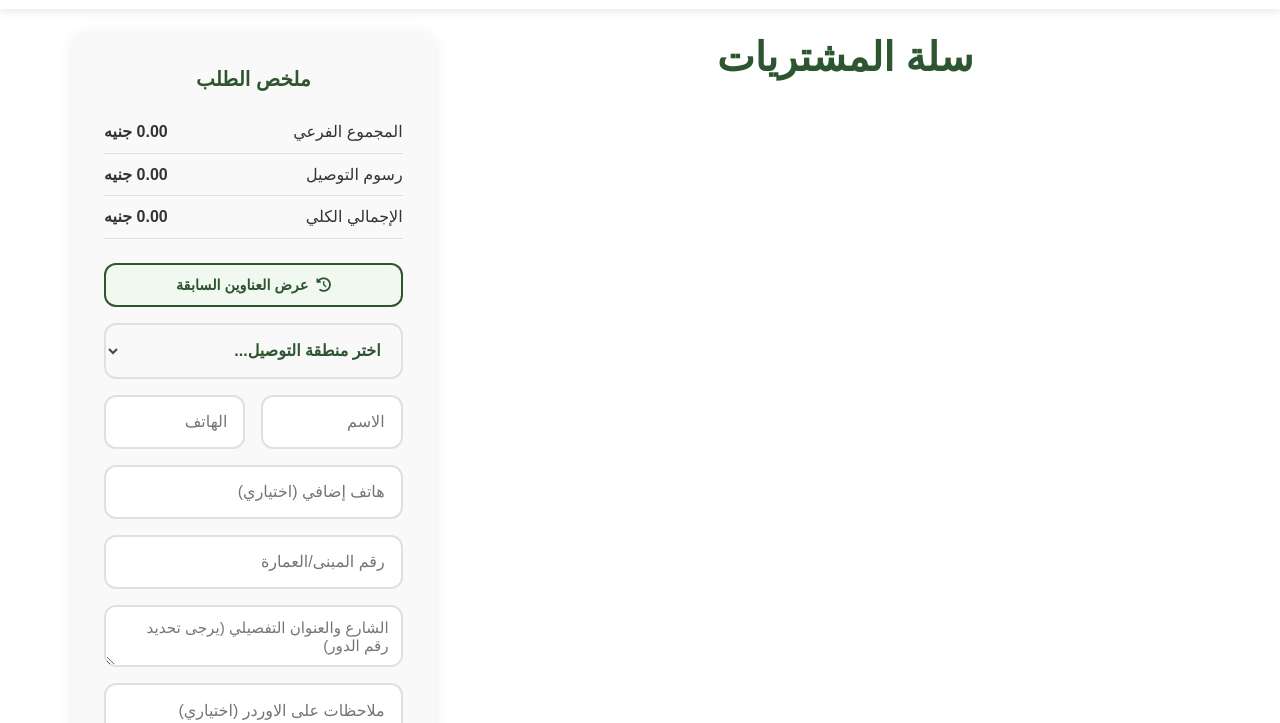
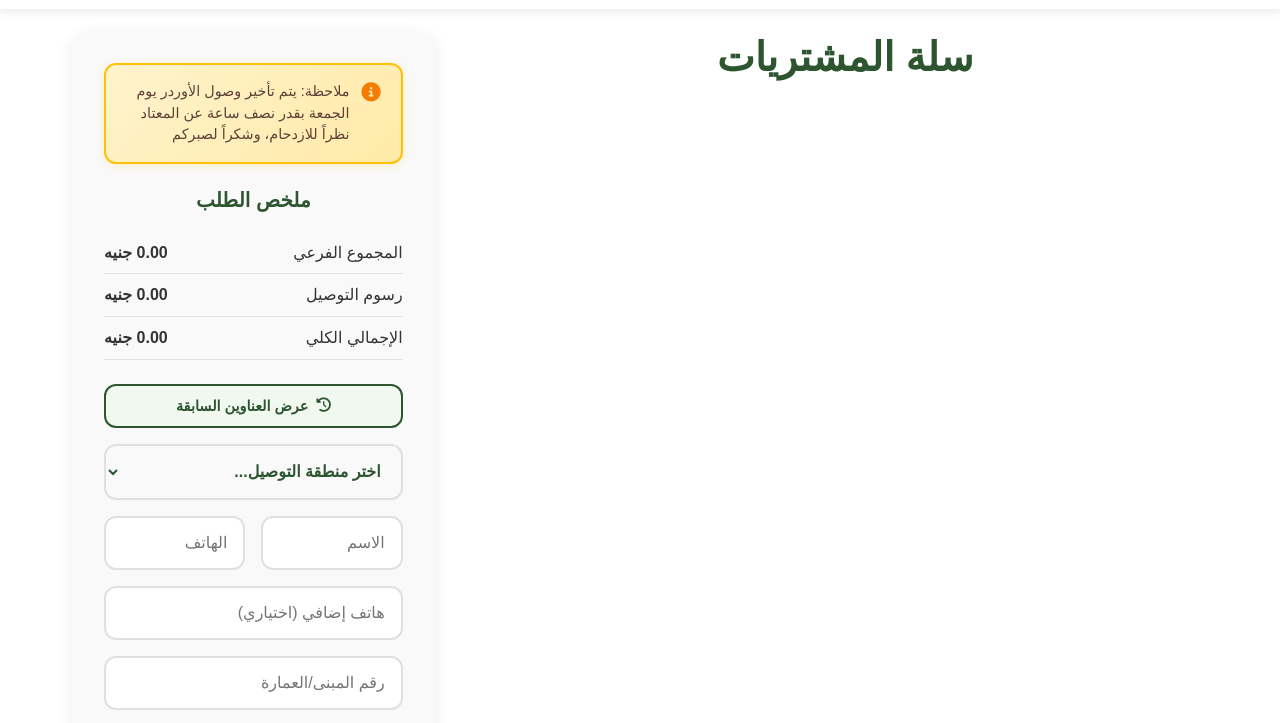
Before and after one commit to Tarekys99/wempy-f, a plain HTML site: page cart.html in a window 1280 px wide. Shown: the part 65-788 px from the top of the page. Drawn offline with Linux system fonts and the light colour scheme; no server answers.

Commit message:
Update cart.html Note friday

```diff
--- a/cart.html
+++ b/cart.html
@@ -114,6 +114,33 @@
       position: sticky;
       top: 5rem;
       box-shadow: 0 4px 16px rgba(0, 0, 0, 0.08);
+    }
+
+    .delivery-notice {
+      background: linear-gradient(135deg, #fff3cd 0%, #ffeaa7 100%);
+      border: 2px solid #ffc107;
+      border-radius: 0.75rem;
+      padding: 0.85rem 1rem;
+      margin-bottom: 1.25rem;
+      display: flex;
+      align-items: flex-start;
+      gap: 0.75rem;
+      box-shadow: 0 2px 8px rgba(255, 193, 7, 0.2);
+    }
+
+    .delivery-notice i {
+      color: #f57c00;
+      font-size: 1.1rem;
+      flex-shrink: 0;
+      margin-top: 0.1rem;
+    }
+
+    .delivery-notice p {
+      color: #5d4037;
+      font-size: 0.85rem;
+      line-height: 1.5;
+      margin: 0;
+      font-weight: 500;
     }
 
     .summary h3 {
@@ -355,6 +382,18 @@
         top: 6rem;
       }
 
+      .delivery-notice {
+        padding: 1rem 1.25rem;
+      }
+
+      .delivery-notice i {
+        font-size: 1.2rem;
+      }
+
+      .delivery-notice p {
+        font-size: 0.9rem;
+      }
+
       .form input,
       .form textarea,
       .form select {
@@ -437,6 +476,10 @@
         <div id="cart-items"></div>
       </section>
       <aside class="summary">
+        <div class="delivery-notice">
+          <i class="fas fa-info-circle"></i>
+          <p>ملاحظة: يتم تأخير وصول الأوردر يوم الجمعة بقدر نصف ساعة عن المعتاد نظراً للازدحام، وشكراً لصبركم</p>
+        </div>
         <h3>ملخص الطلب</h3>
         <table>
           <tr>
@@ -466,7 +509,8 @@
           </div>
           <input id="cust-phone2" placeholder="هاتف إضافي (اختياري)" />
           <input id="cust-building" placeholder="رقم المبنى/العمارة" />
-          <textarea id="cust-address" placeholder="الشارع والعنوان التفصيلي (يرجى تحديد رقم الدور)" rows="2" required></textarea>
+          <textarea id="cust-address" placeholder="الشارع والعنوان التفصيلي (يرجى تحديد رقم الدور)" rows="2"
+            required></textarea>
           <textarea id="cust-notes" placeholder="ملاحظات على الاوردر (اختياري)" rows="4"></textarea>
 
           <hr style="border: none; border-top: 2px solid #e0e0e0; margin: 1rem 0;">
```
